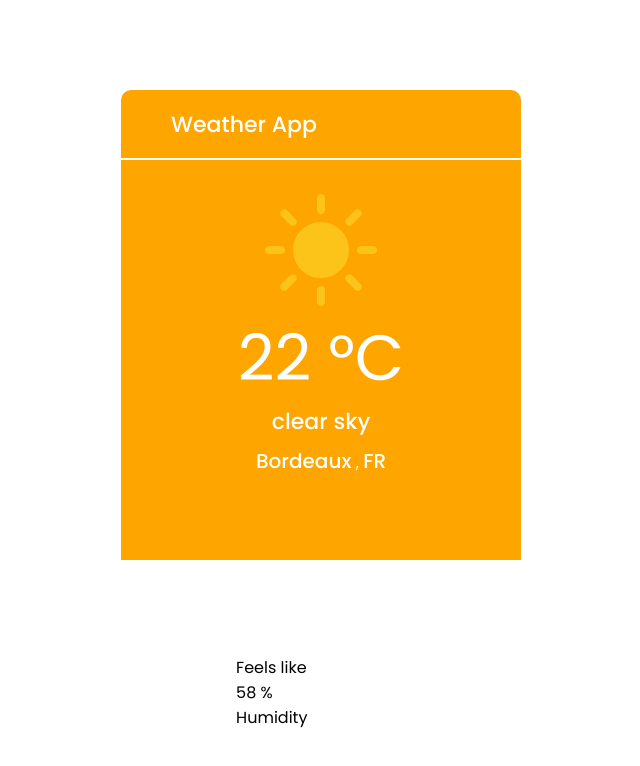
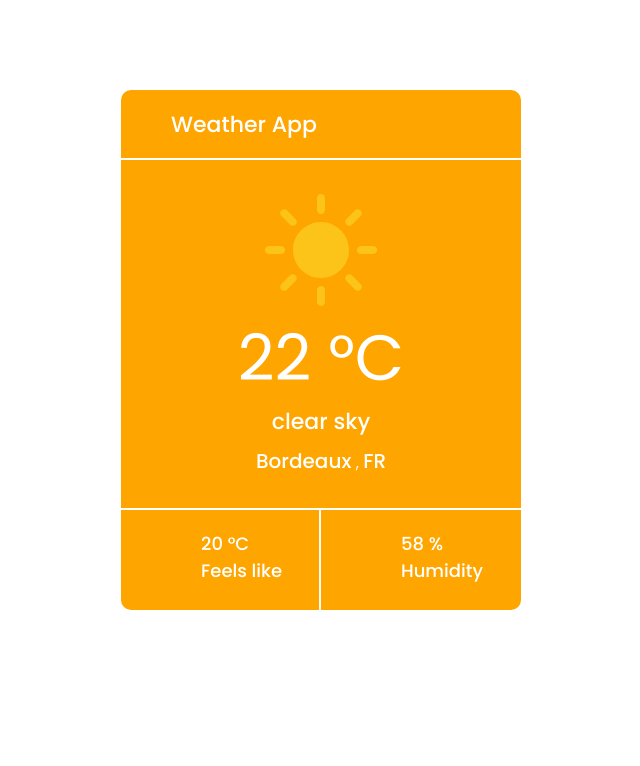
Before and after one commit to AndyRama/project_pj_02, a website: page index.html in a window 1280 px wide. Shown: the whole page, without its empty margins (319-959 px from the left). Drawn offline with Linux system fonts and the light colour scheme.

Commit message:
(feat) add style for card footer display content left and rigth , missing icons

```diff
--- a/index.html
+++ b/index.html
@@ -41,11 +41,11 @@
       </section>
 
       <section class="card-footer">
-        <div class="details">
+        <!-- <div class="details"> -->
 
           <div class="col-left">
             <!-- icon termo -->
-            <div class="temp">
+            <div>
               <span class="number-2">20</span>
               <span >°</span>C
             </div>
@@ -61,7 +61,7 @@
             <p>Humidity</p>
           </div>
           </div>
-        </div>
+        <!-- </div> -->
       </section>
 
 
--- a/style.css
+++ b/style.css
@@ -49,12 +49,13 @@ header {
 
 .card-content {
   width: 400px;
-  height: 400px;
+  height: 350px;
   background-color: orange;
   display: flex;
   flex-direction: column;
   align-items: center;
   padding-top: 30px;
+  border-bottom: 2px solid white;
 }
 
 .weather-icon {
@@ -100,19 +101,46 @@ header {
 
 /* Footer */
 
-.card-footer {}
-
-.details {}
+.card-footer {
+  width: 400px;
+  height: 100px;
+  display: flex;
+  flex-direction: row;
+  justify-content: space-between;
+}
 
 /* Feels like */
 
-.col-left {}
+.col-left {
+  display: flex;
+  flex-direction: column;
+  background-color: orange;
+  width: 200px;
+  padding: 20px 0 0 80px;
+  color: white;
+  font-size: 18px;
+  font-weight: 500;
+  border-right: 2px solid white;
+  border-radius: 0 0 0 10px;
+
+
+}
 
 .number-2 {}
 
 /* Humidity*/
 
-.col-right {}
+.col-right {
+  display: flex;
+  flex-direction: column;
+  background-color: orange;
+  width: 200px;
+  color: white;
+  font-weight: 500;
+  font-size: 18px;
+  padding: 20px 0 0 80px;
+  border-radius: 0 0 10px 0;
+}
 
 .number-2 {}
 
```
